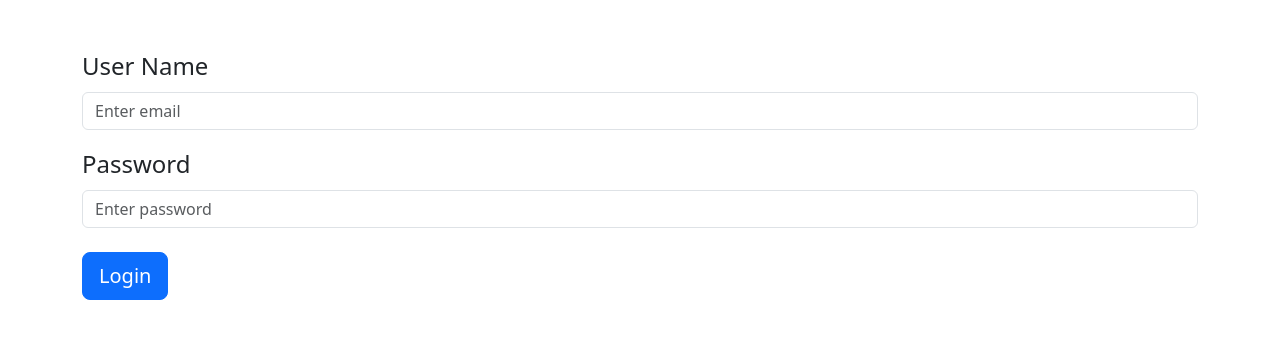
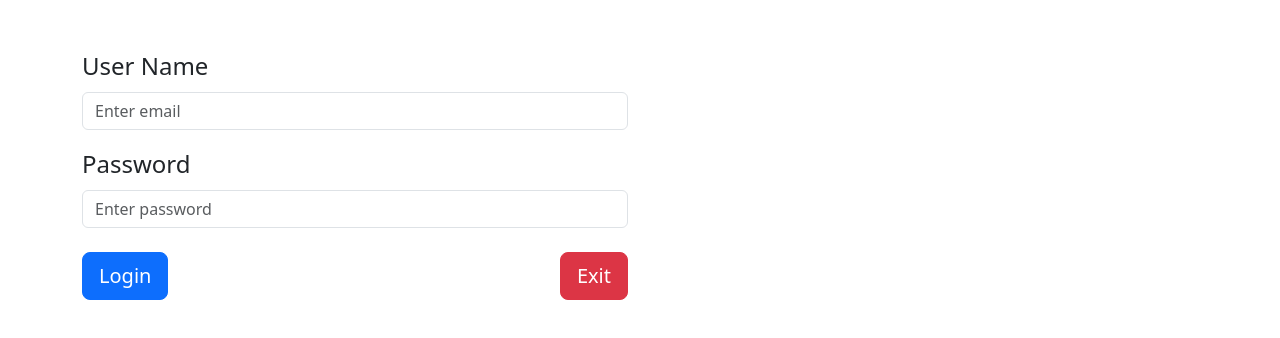
Before and after one commit to MIDNayanajith/React-and-Springboot---Frontend, a React (Create React App) app in the folder frontend/: page /login in a window 1280 px wide. Shown: the top 338 px of the page. Built offline with nearby package versions, Linux system fonts and the light colour scheme.

Commit message:
Do some jwt changes

```diff
--- a/frontend/src/Login/index.js
+++ b/frontend/src/Login/index.js
@@ -42,35 +42,41 @@
 
   return (
     <>
-      <Container className="mt-5">
-        <Form.Group className="mb-3" controlId="formBasicEmail">
-          <Form.Label htmlFor="username" className="fs-4">
-            User Name{" "}
-          </Form.Label>
+      <Container className="mt-5 ">
+        <Row>
+          <Col md="8" lg="6">
+            <Form.Group className="mb-3" controlId="username">
+              <Form.Label className="fs-4">User Name </Form.Label>
               <Form.Control
                 type="email"
-            id="username"
                 placeholder="Enter email"
                 value={username}
                 onChange={(e) => setUsername(e.target.value)}
               />
             </Form.Group>
+          </Col>
+        </Row>
 
-        <Form.Group className="mb-3" controlId="formBasicEmail">
-          <Form.Label htmlFor="password" className="fs-4">
-            Password
-          </Form.Label>
+        <Row>
+          <Col md="8" lg="6">
+            <Form.Group className="mb-3" controlId="password">
+              <Form.Label className="fs-4">Password</Form.Label>
               <Form.Control
                 type="password"
-            id="password"
                 placeholder="Enter password"
                 value={password}
                 onChange={(e) => setPassword(e.target.value)}
               />
             </Form.Group>
+          </Col>
+        </Row>
 
         <Row>
-          <Col className="mt-2">
+          <Col
+            md="8"
+            lg="6"
+            className="mt-2 d-flex flex-column gap-3 flex-md-row justify-content-between"
+          >
             <Button
               id="submit"
               type="button"
@@ -78,6 +84,16 @@
               onClick={() => sendLoginRequest()}
             >
               Login
+            </Button>
+            <Button
+              variant="danger"
+              type="button"
+              size="lg"
+              onClick={() => {
+                window.location.href = "/";
+              }}
+            >
+              Exit
             </Button>
           </Col>
         </Row>
--- a/frontend/src/PrivateRoute/index.js
+++ b/frontend/src/PrivateRoute/index.js
@@ -1,10 +1,28 @@
-import React from "react";
+import React, { useState } from "react";
 import { useLocalState } from "../util/UseLocalStorage";
 import { Navigate } from "react-router-dom";
+import ajax from "../service/fetchservice";
 
 const PrivateRoute = ({ children }) => {
   const [jwt, setJwt] = useLocalState("", "jwt");
-  return jwt ? children : <Navigate to="/login" />;
+  const [isLoading, setIsLoading] = useState(true);
+  const [isValid, setIsValid] = useState(null);
+
+  if (jwt) {
+    ajax(`/api/auth/validate?token=${jwt}`, "get", jwt).then((isValid) => {
+      setIsValid(isValid);
+      setIsLoading(false);
+    });
+  } else {
+    return <Navigate to="/login" />;
+  }
+  return isLoading ? (
+    <div>Loading............</div>
+  ) : isValid === true ? (
+    children
+  ) : (
+    <Navigate to="/login" />
+  );
 };
 
 export default PrivateRoute;
```
Lines whose indentation alone changed are shown as unchanged.
